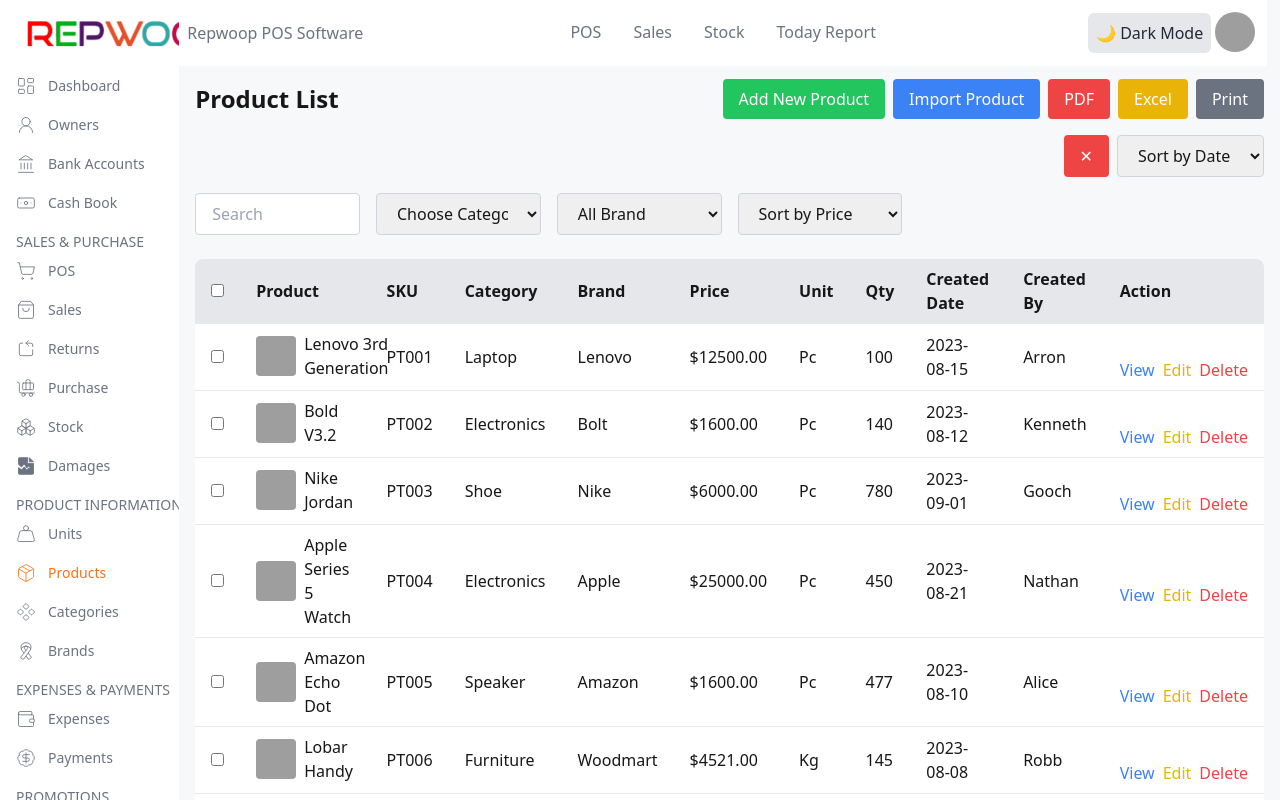
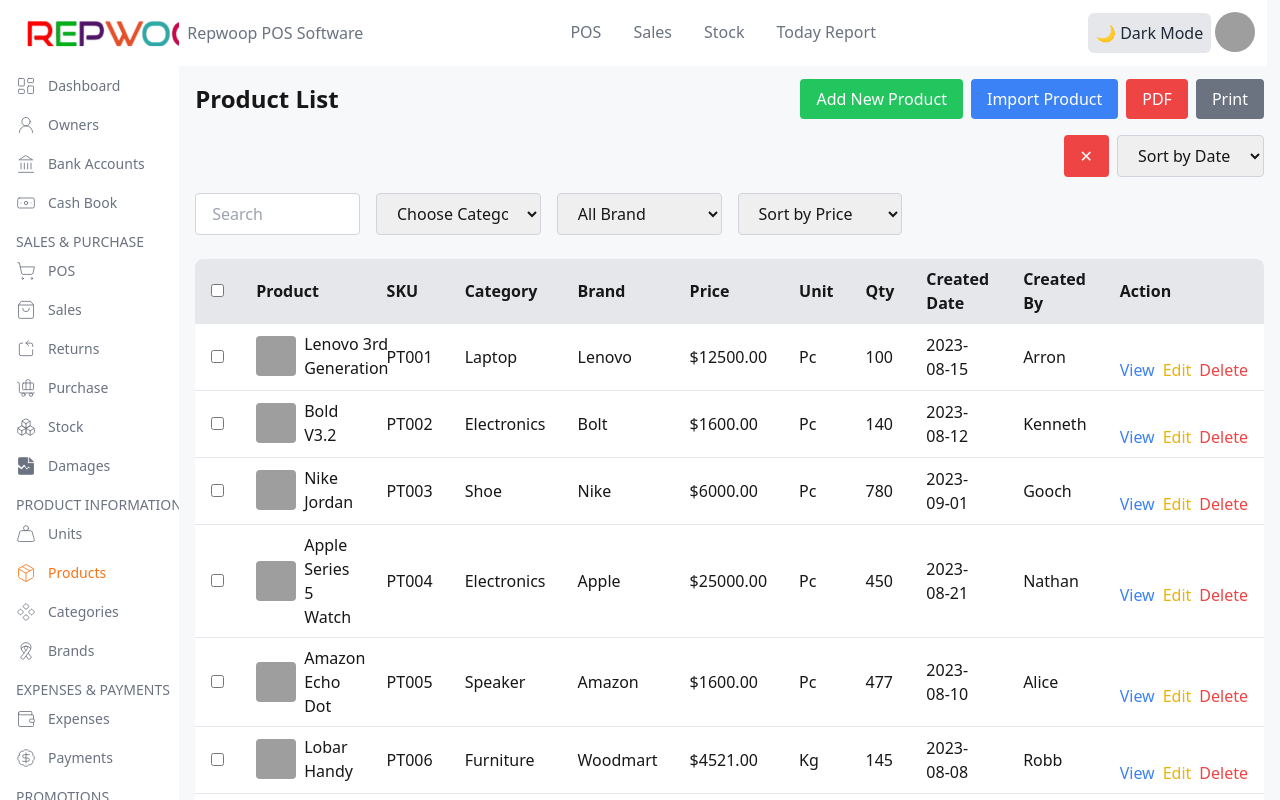
Before and after one commit to md-asif-iqbal/RepWoop-POS-system, a Next.js app: page /Products in a window 1280 px wide. Built offline with nearby package versions, Linux system fonts and the light colour scheme; grey boxes are pictures that could not be loaded.

Commit message:
excel funtion are done

```diff
--- a/app/Products/page.jsx
+++ b/app/Products/page.jsx
@@ -237,7 +237,7 @@
                     </div>
                 )}
           <button onClick={exportPDF} className="px-4 py-2 bg-red-500 text-white rounded">PDF</button>
-          <button onClick={exportExcel} className="px-4 py-2 bg-yellow-500 text-white rounded">Excel</button>
+
           <button onClick={handlePrint} className="px-4 py-2 bg-gray-500 text-white rounded">Print</button>
         </div>
       </div>
```
